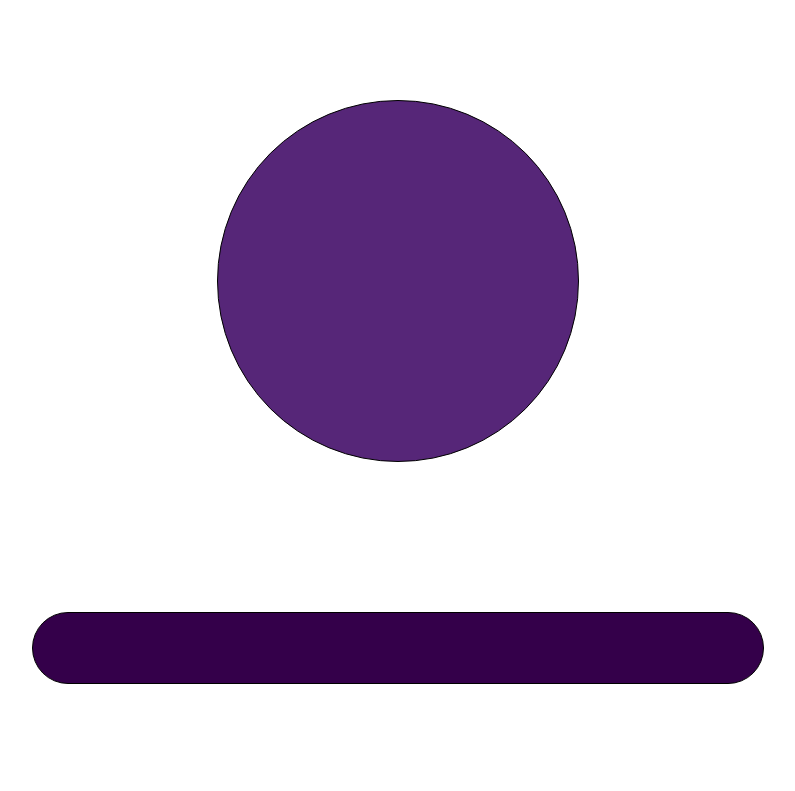
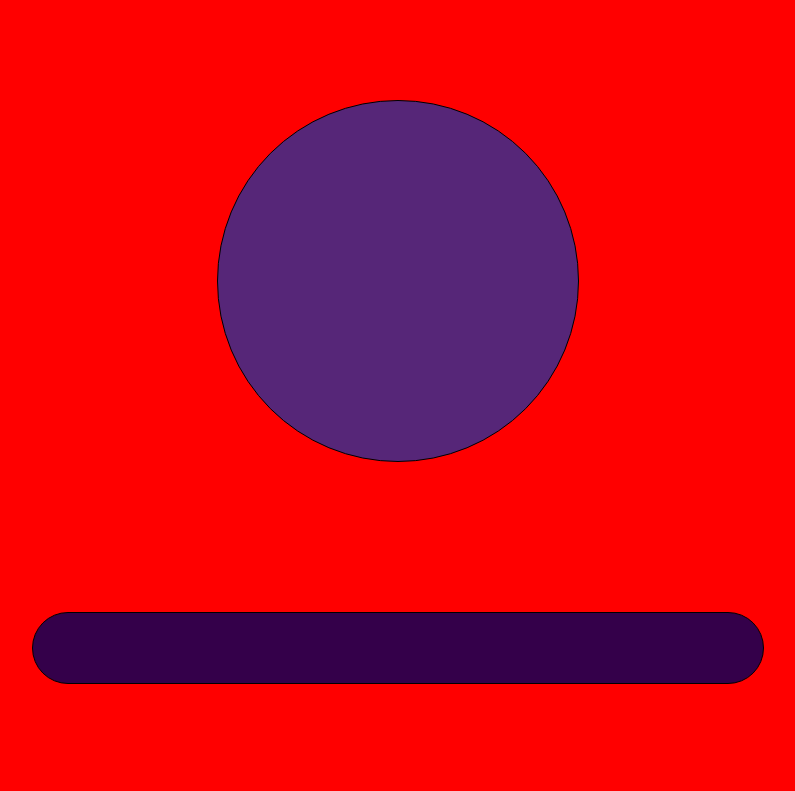
Before and after one commit to Gerardo072/Wireframe_2, a plain HTML site: page index.html in a window 1280 px wide. Shown: the top 791 px of the page, without its empty margins (242-1037 px from the left). Drawn offline with Linux system fonts and the light colour scheme.

Commit message:
Add files via upload

```diff
--- a/css/estilos.css
+++ b/css/estilos.css
@@ -1,6 +1,16 @@
+/******************************************************************
+* UNIDADES DE MEDIDAS RELATIVAS
+*
+* EM
+* estas medida se establece con relación al font-size mas cercano
+*
+* REM
+* esta medida se establece con relación al font-size del html
+******************************************************************/
 *{
     margin: 0;
     padding: 0;
+    background-color: red;
 }
 .margen{
     margin-left: ;
```
